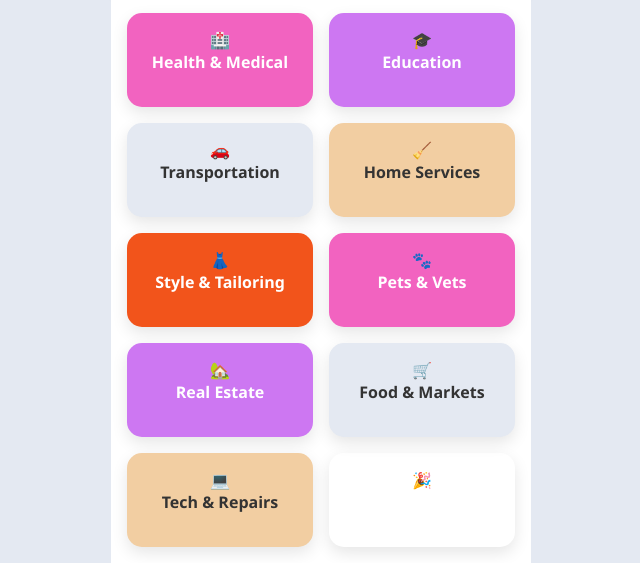
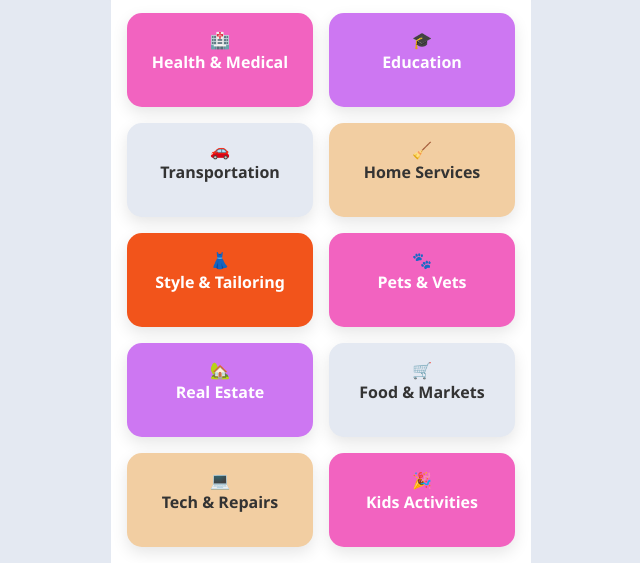
Before and after one commit to visiblebysandra/EPIB, a plain HTML site: page index.html in a window 1280 px wide. Shown: the part 237-800 px from the top of the page, without its empty margins (319-959 px from the left). Drawn offline with Linux system fonts and the light colour scheme.

Commit message:
Update index.html

```diff
--- a/index.html
+++ b/index.html
@@ -71,6 +71,7 @@
     .card:nth-child(7) { background-color: #cd77f2; }
     .card:nth-child(8) { background-color: #e4e9f2; color: #333; }
     .card:nth-child(9) { background-color: #f2cea2; color: #333; }
+    .card:nth-child(10) { background-color: #f263c0; color: white; }
     .category-section {
       display: none;
       padding: 1rem;
```
